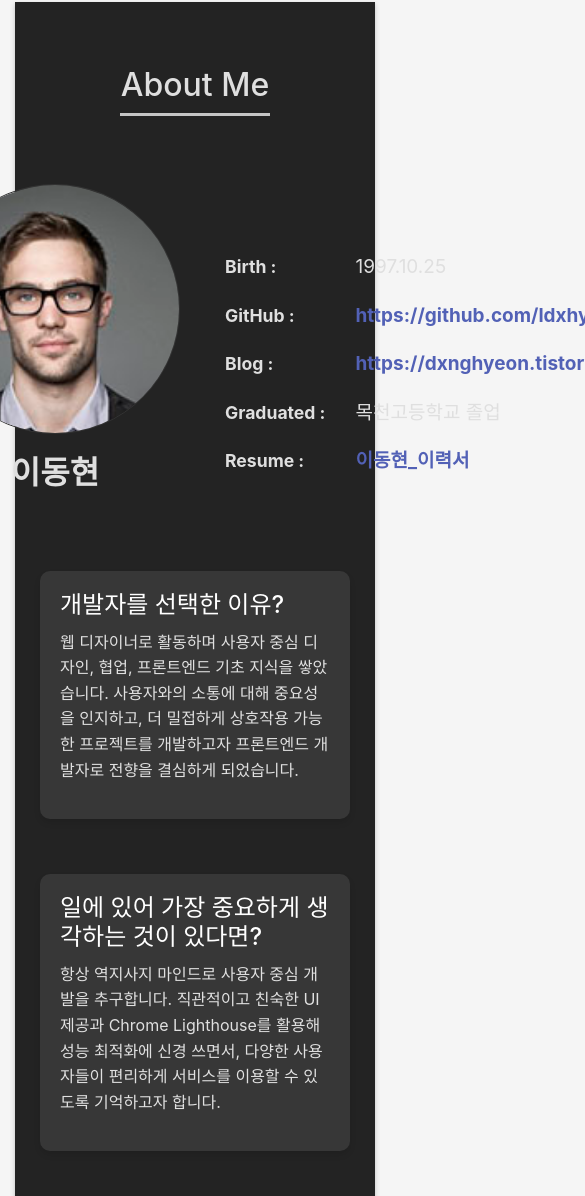
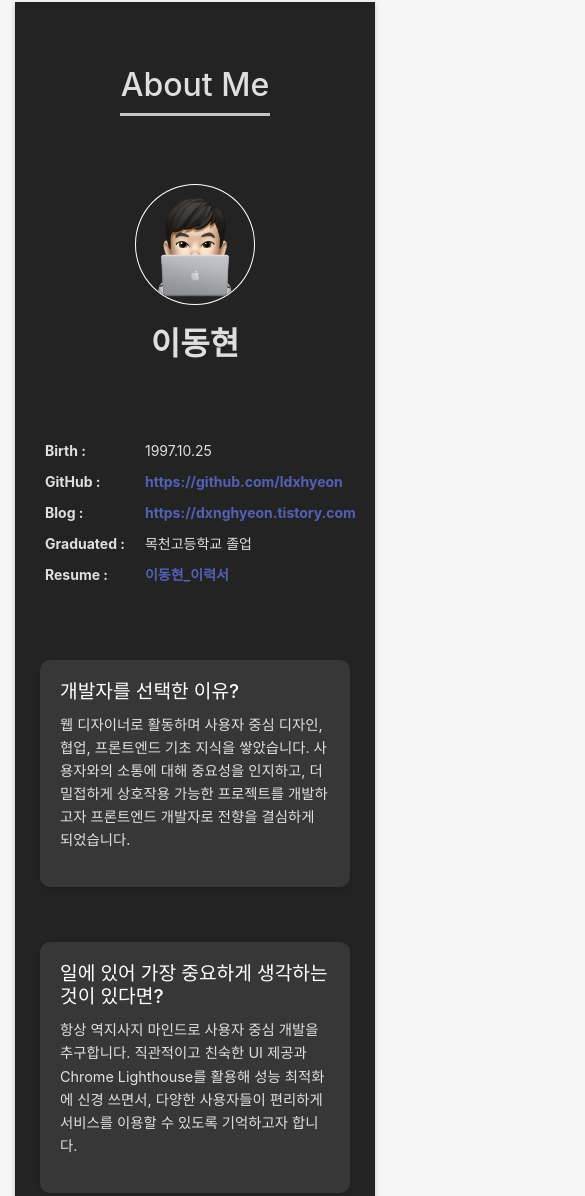
Before and after one commit to ldxhyeon/ldxhyeon.github.io, a plain HTML site: page index.html in a window 390 px wide. Shown: the part 906-2102 px from the top of the page, 585 px wide, since content can reach past the window. Drawn offline with Linux system fonts and the light colour scheme; files whose address does not match are found by name.

Commit message:
css 수정

```diff
--- a/css/style.css
+++ b/css/style.css
@@ -1341,13 +1341,14 @@ footer .credits a {
 }
 
 .profile-img > img {
-  width: 250x;
-  height: 250px;
+  max-width: 60%; /* 부모 요소의 너비를 넘지 않음 */
+  height: auto; /* 비율 유지 */
   border-radius: 50%;
-  border:1px solid #333;
+  border: 1px solid #fff;
 }
 
 .about-me {
+  width: 100%;
   display: flex;
   align-items: center;
   justify-content: flex-start;
@@ -1368,6 +1369,11 @@ footer .credits a {
   display: flex;
   align-items: center;
   justify-content: center;
+}
+
+
+.about-info {
+  width: 100%;
 }
 
 
@@ -1412,4 +1418,50 @@ a:hover {
 }
 
 
-/* 수정 */
+/* 모바일 반응형 스타일 */
+@media (max-width: 768px) {
+  /* 헤딩 및 본문 폰트 크기 조정 */
+  .introduction-box1 h2 {
+    font-size: 1.2rem; /* 헤딩 크기 줄임 */
+  }
+
+  .introduction-box1 p {
+    font-size: 0.9rem; /* 본문 글자 크기 줄임 */
+  }
+
+  /* 테이블 폰트 크기 및 패딩 조정 */
+  .info-table td {
+    font-size: 14px; /* 더 작은 글자 크기 */
+    padding: 5px 10px; /* 여백 줄임 */
+  }
+
+  /* 테이블의 제목 열 */
+  .info-table .title-s {
+    font-size: 14px; /* 제목도 크기 축소 */
+    width: 35%; /* 제목 열 비율 조정 */
+  }
+
+  /* 이미지 크기 줄이기 */
+  .profile-img > img {
+    width: 120px; /* 모바일에서 작은 크기로 */
+    height: auto;
+  }
+
+  /* 레이아웃 전체 폭 조정 */
+  .row-sub-box {
+    width: 100%; /* 폭을 100%로 확장 */
+    flex-direction: column; /* 세로로 정렬 */
+    align-items: flex-start; /* 왼쪽 정렬 */
+  }
+
+  /* 이름 박스 가운데 정렬 */
+  .name-box {
+    text-align: center;
+    margin-bottom: 20px;
+  }
+
+  /* 서비스 섹션 여백 줄이기 */
+  #service {
+    margin-top: 3rem;
+  }
+}
--- a/index.html
+++ b/index.html
@@ -97,7 +97,7 @@
               <div class="row-sub-box">
                 <div class="col-md-6">
                   <div class="profile-img">
-                    <img src="img/testimonial-2.jpg">
+                    <img src="img/profile.png">
                   </div>
                   <div class="name-box">
                     <h2 style="margin-top: 20px; color: #dfdfdf;"><strong>이동현</strong></h2>
@@ -158,9 +158,9 @@
                   <p>지속적인 학습을 위해 스터디와 온라인 강의에 적극 참여하며, 낯선 기술에도 포기하지 않고 메타인지 방식을 활용해 문제 해결 능력을 쌓고 있습니다.</p>
                 </div>
               </div>
+            </div>
 
 
-            </div>
           </div>
         </div>
       </div>
```
Also changed, not shown: img/profile.png (added).
